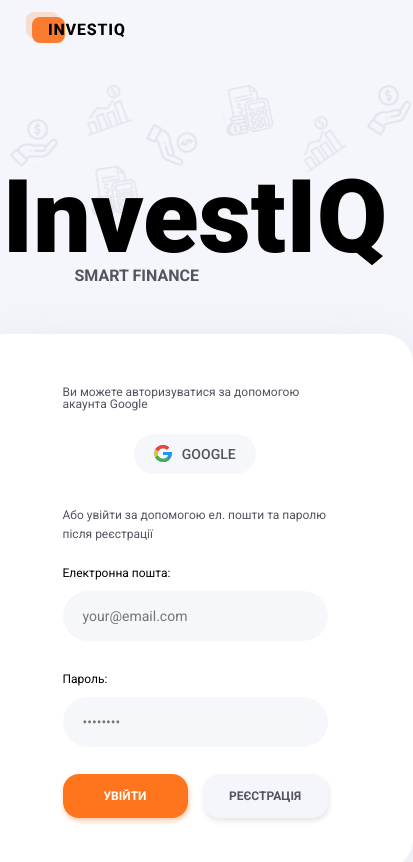
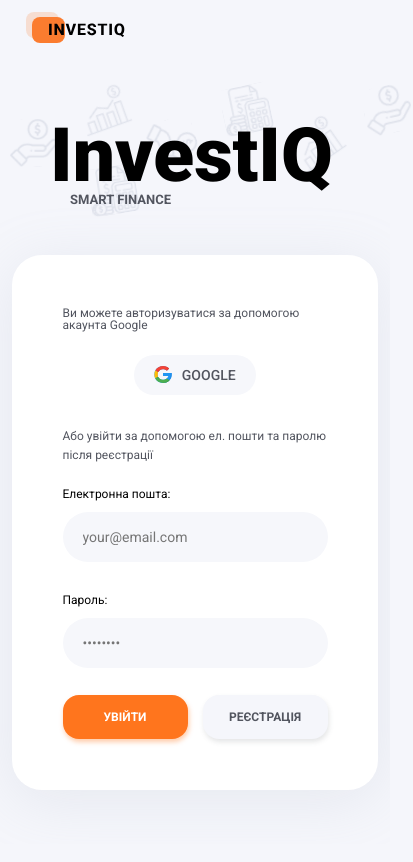
Before and after one commit to Gaondarech726/final-project, a React (Create React App) app: page /#/login in a window 390 px wide. Shown: the top 862 px of the page, 413 px wide, since content can reach past the window. Built offline with nearby package versions, Linux system fonts and the light colour scheme.

Commit message:
fix phone styles

```diff
--- a/src/components/Register/Register.scss
+++ b/src/components/Register/Register.scss
@@ -15,6 +15,8 @@
 		top: 12px;
 		left: 26px;
 		width: 99px;
+
+		z-index: 99;
 	}
 
 	.login-container-background {
@@ -316,8 +318,31 @@
 	}
 }
 
+// 400px
+@media only screen and (max-width: 440px) {
+	.login-container {
+		.login-form-container {
+			width: 366px;
+		}
+		.login-title-container {
+			width: 290px;
+			height: 87px;
+			margin-top: 118px;
+
+			h1 {
+				font-size: 75px;
+			}
+
+			h3 {
+				font-size: 13px;
+				margin-left: 20px;
+			}
+		}
+	}
+}
+
 // 320px
-@media only screen and (max-width: 320px) {
+@media only screen and (max-width: 380px) {
 	.login-container {
 		flex-direction: column;
 		justify-content: unset;
```
